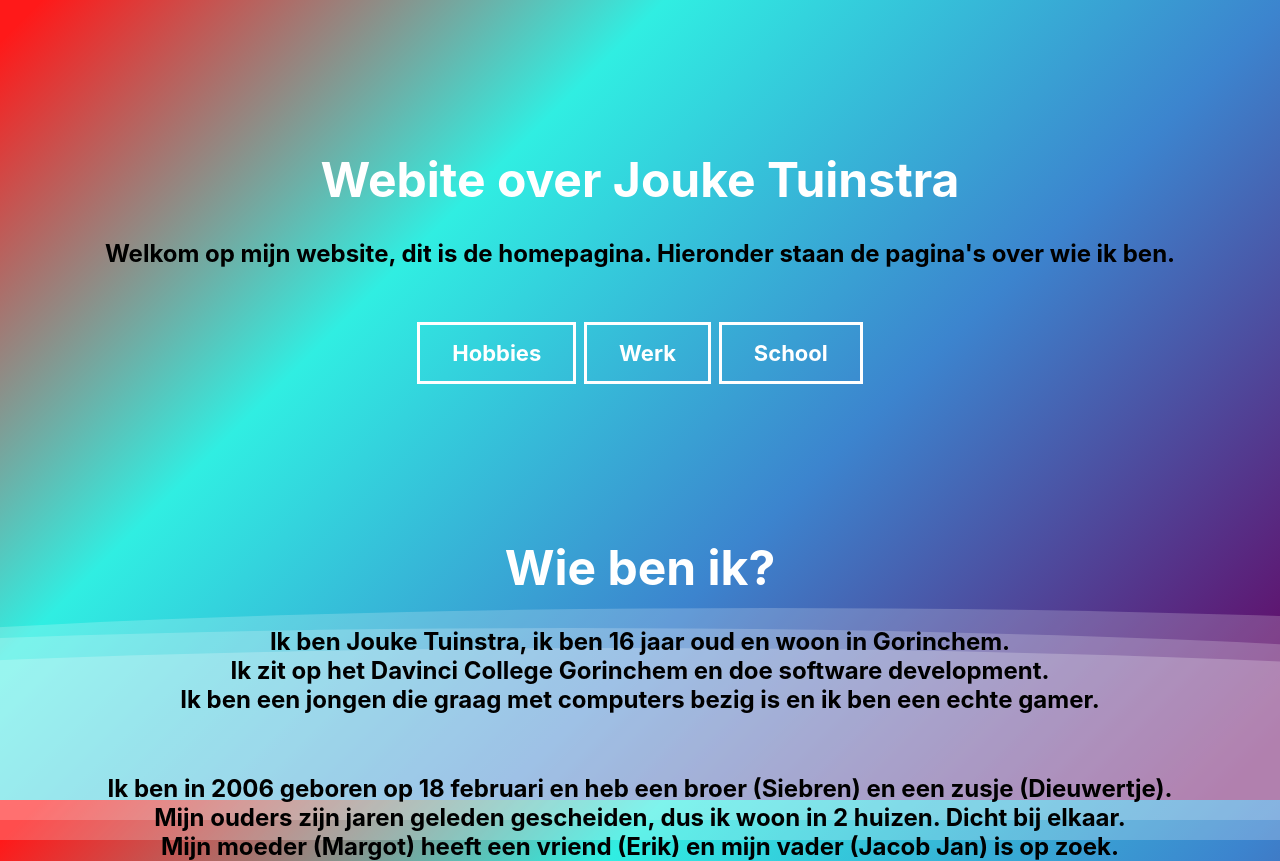
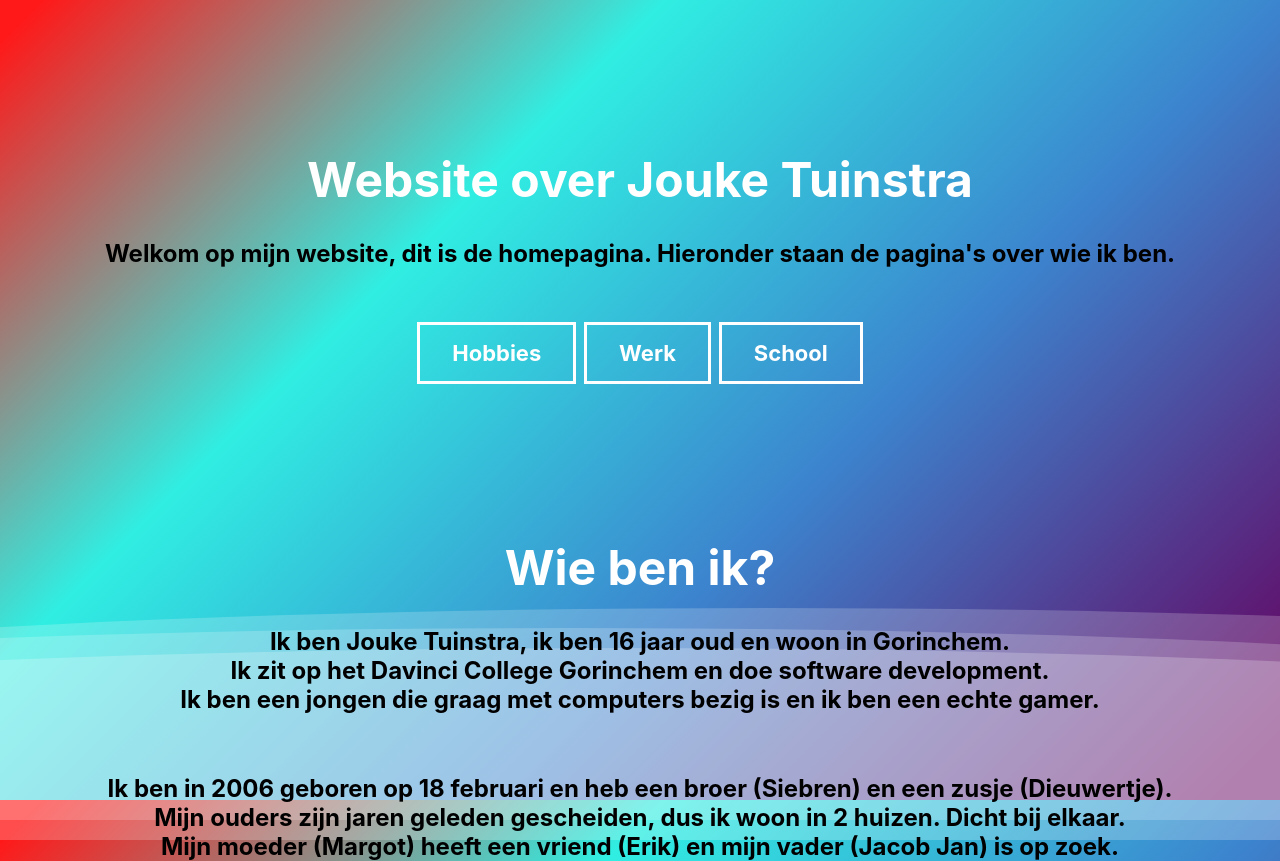
Before and after one commit to JTuinstra/HTML-en-CSS, a plain HTML site: page meesterproef/hoofdp.html in a window 1280 px wide. Drawn offline with Linux system fonts and the light colour scheme.

```diff
--- a/meesterproef/hoofdp.html
+++ b/meesterproef/hoofdp.html
@@ -8,7 +8,7 @@
 
 <body>
 
-<h1>Webite over Jouke Tuinstra</h1>
+<h1>Website over Jouke Tuinstra</h1>
 
 <h2>Welkom op mijn website, dit is de homepagina.
 Hieronder staan de pagina's over wie ik ben.</h2>
```
